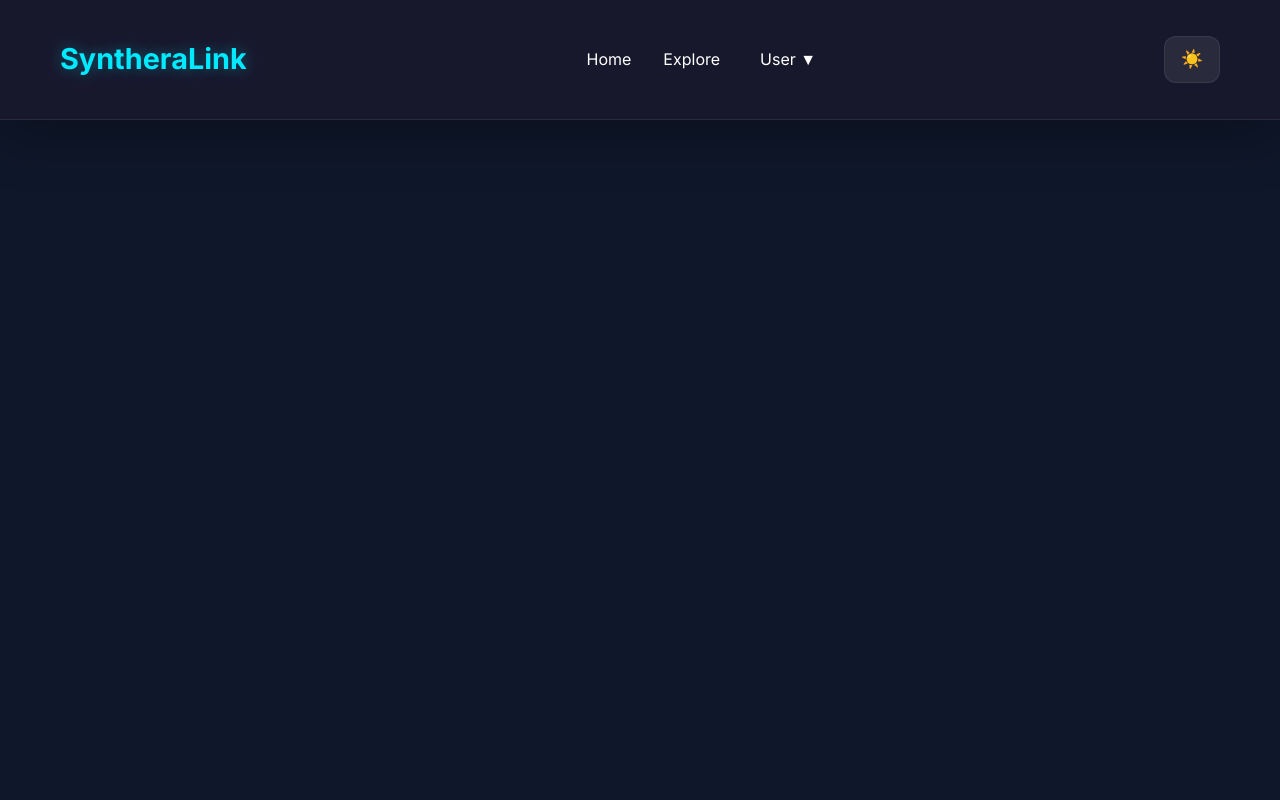
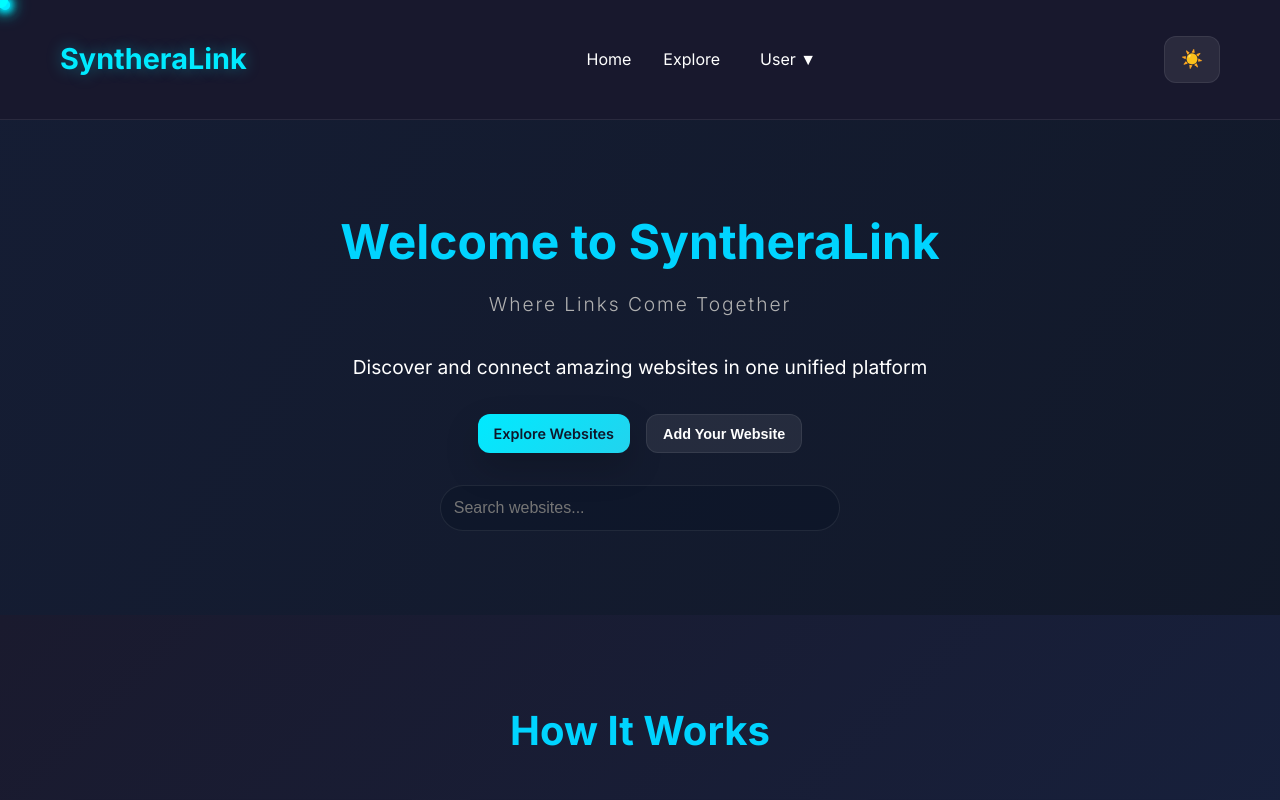
Before and after one commit to alland-glitch/TrueLandingPage, a website: page index.html in a window 1280 px wide. Shown: the top 800 px of the page. Drawn offline with Linux system fonts and the light colour scheme.

Commit message:
first commit

```diff
--- a/script.js
+++ b/script.js
@@ -486,4 +486,65 @@ function renderFilteredWebsites(filteredWebsites) {
 document.addEventListener("DOMContentLoaded", () => {
     console.log("App Start");
     initApp();
+
+    const observer = new IntersectionObserver(entries => {
+    entries.forEach(entry => {
+        if (entry.isIntersecting) {
+            entry.target.classList.add('show');
+        }
+    });
 });
+
+document.querySelectorAll('.fade-in').forEach(el => {
+    observer.observe(el);
+});
+
+const cursor = document.createElement('div');
+cursor.classList.add('cursor');
+document.body.appendChild(cursor);
+
+document.addEventListener('mousemove', (e) => {
+    cursor.style.left = e.clientX + 'px';
+    cursor.style.top = e.clientY + 'px';
+});
+
+const trailCount = 10;
+const trails = [];
+
+for (let i = 0; i < trailCount; i++) {
+    const dot = document.createElement('div');
+    dot.classList.add('cursor-trail');
+    document.body.appendChild(dot);
+    trails.push({ el: dot, x: 0, y: 0 });
+}
+
+let mouseX = 0;
+let mouseY = 0;
+
+document.addEventListener('mousemove', (e) => {
+    mouseX = e.clientX;
+    mouseY = e.clientY;
+});
+
+function animateTrail() {
+    let x = mouseX;
+    let y = mouseY;
+
+    trails.forEach((trail, index) => {
+        trail.x += (x - trail.x) * 0.3;
+        trail.y += (y - trail.y) * 0.3;
+
+        trail.el.style.left = trail.x + 'px';
+        trail.el.style.top = trail.y + 'px';
+        trail.el.style.opacity = 1 - index / trailCount;
+        trail.el.style.transform = `scale(${1 - index / trailCount})`;
+
+        x = trail.x;
+        y = trail.y;
+    });
+
+    requestAnimationFrame(animateTrail);
+}
+
+animateTrail();
+});
--- a/style.css
+++ b/style.css
@@ -1192,3 +1192,15 @@ body {
 .section {
     margin-top: 40px;
 }
+
+.cursor-trail {
+    position: fixed;
+    width: 10px;
+    height: 10px;
+    background: #00eaff;
+    border-radius: 50%;
+    pointer-events: none;
+    z-index: 9999;
+    box-shadow: 0 0 10px #00eaff, 0 0 20px #00eaff;
+    transform: translate(-50%, -50%);
+}
```
